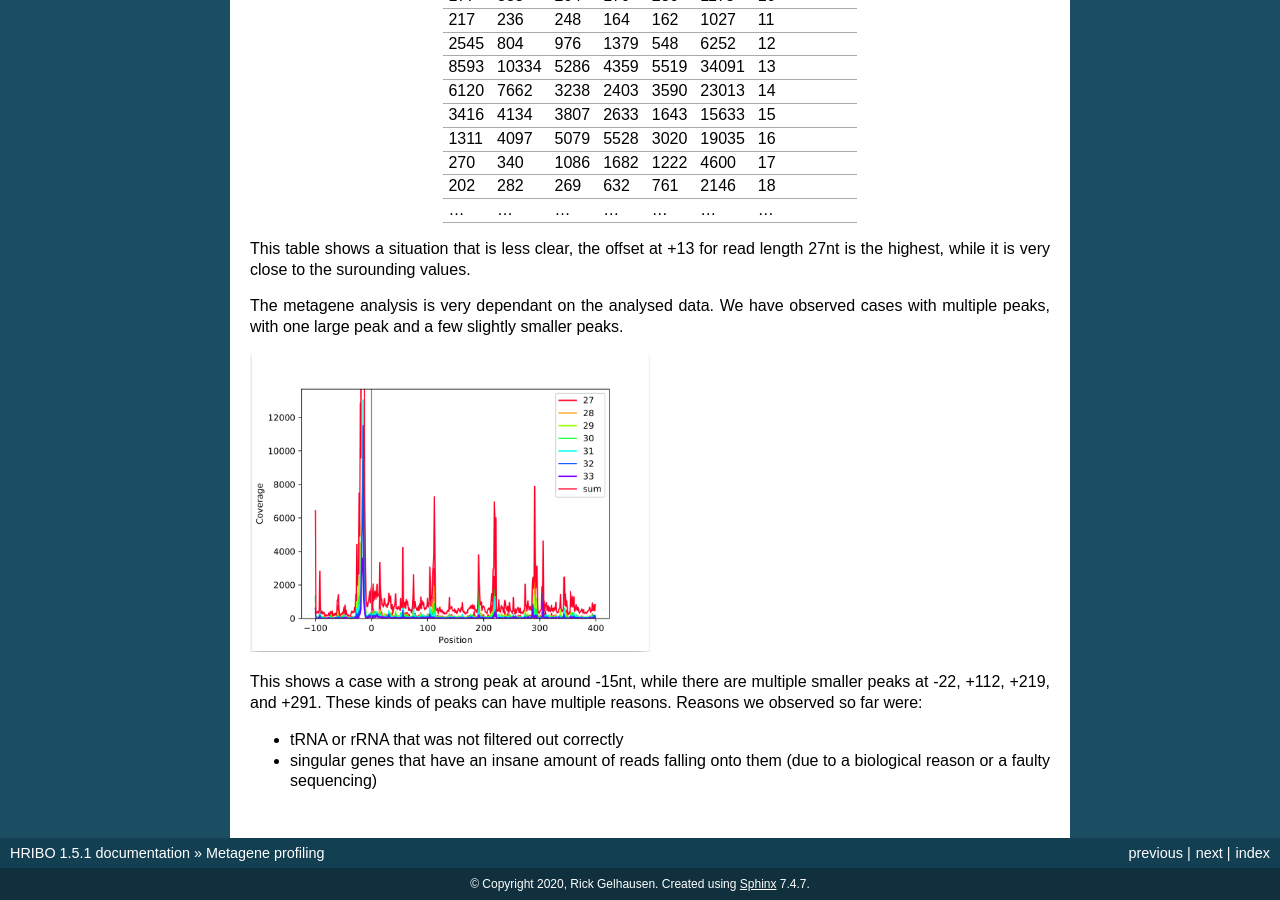
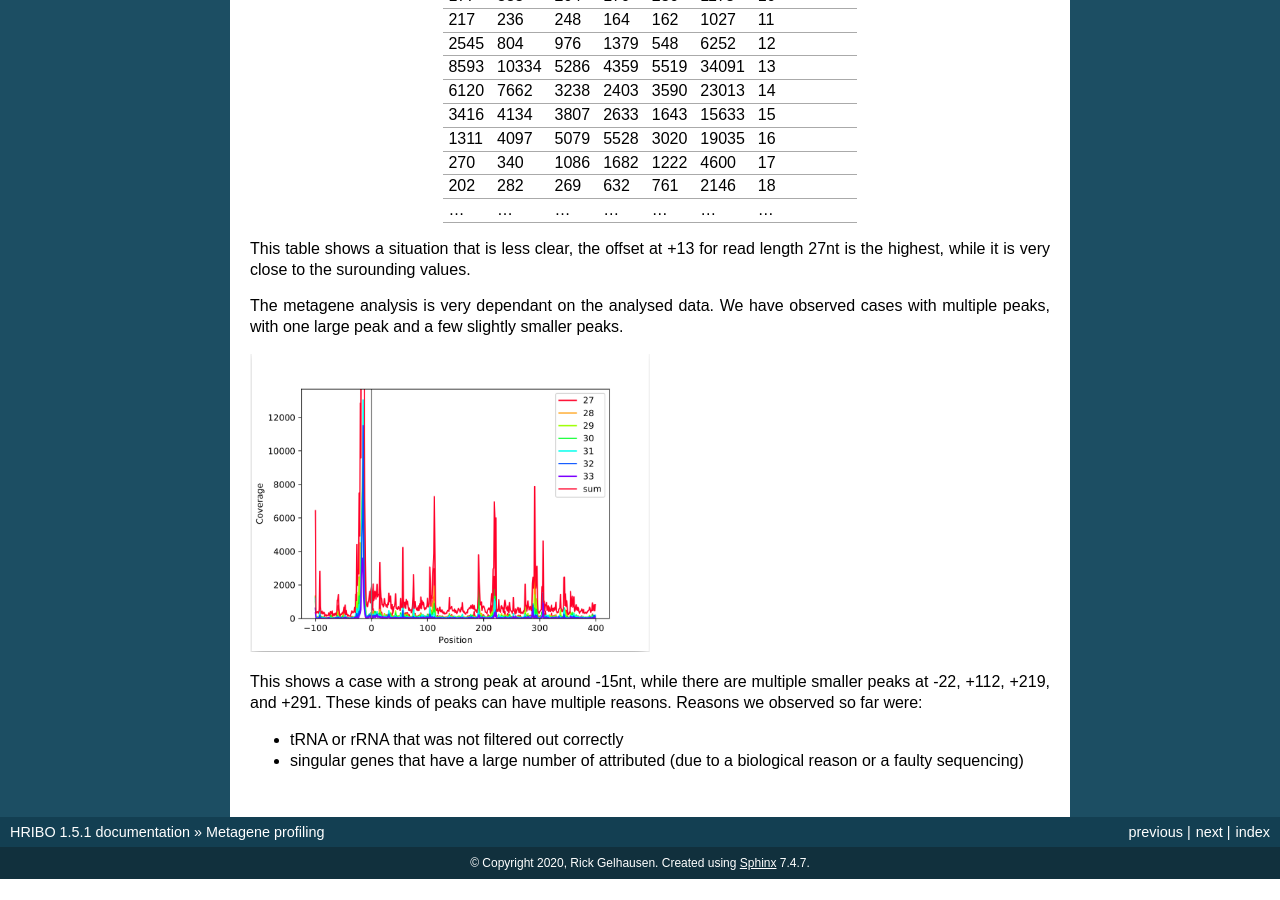
Before and after one commit to RickGelhausen/HRIBO_ReadTheDocs, a Sphinx documentation site: the page built from docs/source/metagene-profiling.rst, in a window 1280 px wide and 900 px high, scrolled down 2271 px. Built offline with Sphinx 7.4.7, drawn with Linux system fonts in a browser that asks for light colours; after the commit the page ends 3150 px from its top, so only the background shows below that.

Commit message:
updated metagene-profiling

```diff
--- a/docs/source/metagene-profiling.rst
+++ b/docs/source/metagene-profiling.rst
@@ -139,4 +139,4 @@ This shows a case with a strong peak at around -15nt, while there are multiple s
 These kinds of peaks can have multiple reasons. Reasons we observed so far were:
 
 * tRNA or rRNA that was not filtered out correctly
-* singular genes that have an insane amount of reads falling onto them (due to a biological reason or a faulty sequencing)
+* singular genes that have a large number of attributed (due to a biological reason or a faulty sequencing)
```
